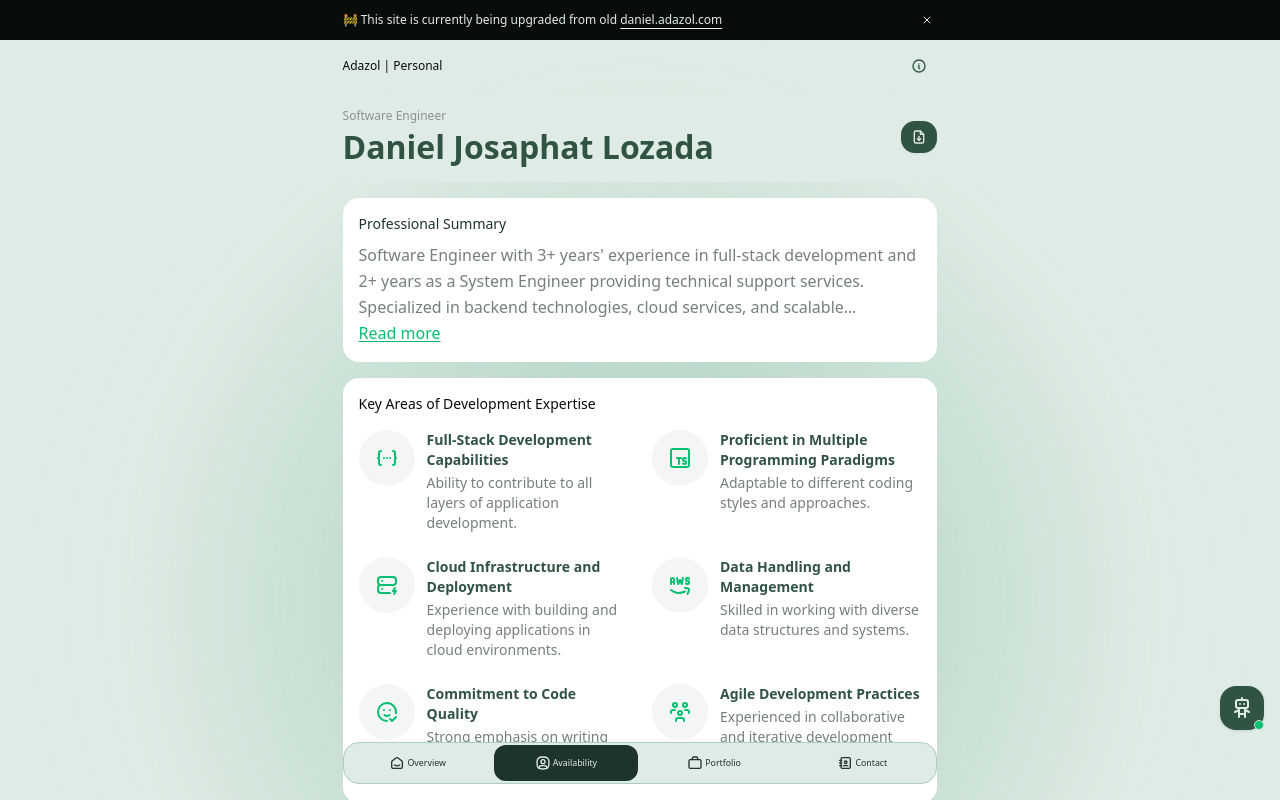
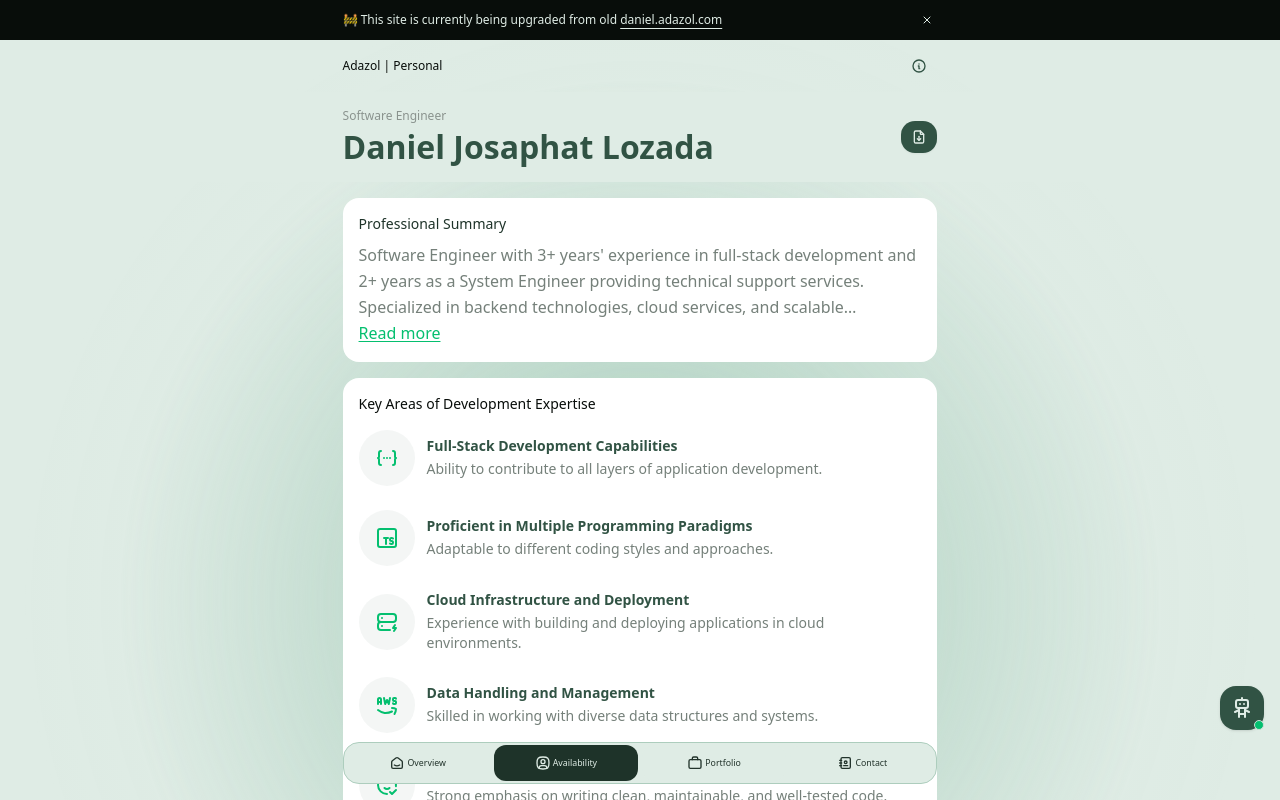
Before and after one commit to adazol123/adazolhub-personal-v3, a Next.js app: page /availability in a window 1280 px wide. Shown: the top 800 px of the page. Built offline with nearby package versions, Linux system fonts and the light colour scheme.

Commit message:
refactor: remove grid 2 column, make it 1

```diff
--- a/src/app/(personal)/availability/_components/expertise.section.tsx
+++ b/src/app/(personal)/availability/_components/expertise.section.tsx
@@ -1,6 +1,5 @@
 import { Icon, IconProps } from '@tabler/icons-react'
 import React from 'react'
-
 type ExpertiseSectionProps = {
   label: string
   expertises: {
@@ -18,11 +17,11 @@ const ExpertiseSection = ({ label, expertises }: ExpertiseSectionProps) => {
       <h3 className='from-forest-green-700 mb-3 font-medium text-sm'>
         {label}
       </h3>
-      <div className='grid grid-cols-1 sm:grid-cols-2 gap-6 mt-4'>
+      <div className='grid gap-6 mt-4'>
         {expertises.map(expertise => (
           <div
             key={expertise.title}
-            className='flex gap-3 group transition-all duration-500 items-center sm:items-start'
+            className='flex gap-3 group transition-all duration-500 items-center'
           >
             {!!expertise?.icons && (
               <div className=' bg-forest-green-700/5 h-fit w-fit grid place-content-center p-4 rounded-full'>
```
